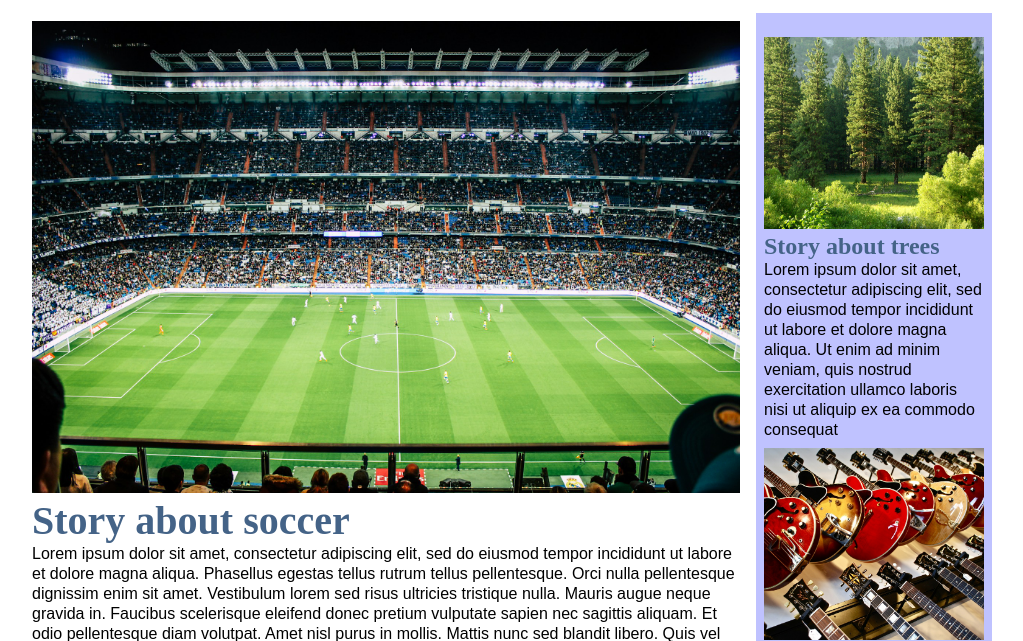
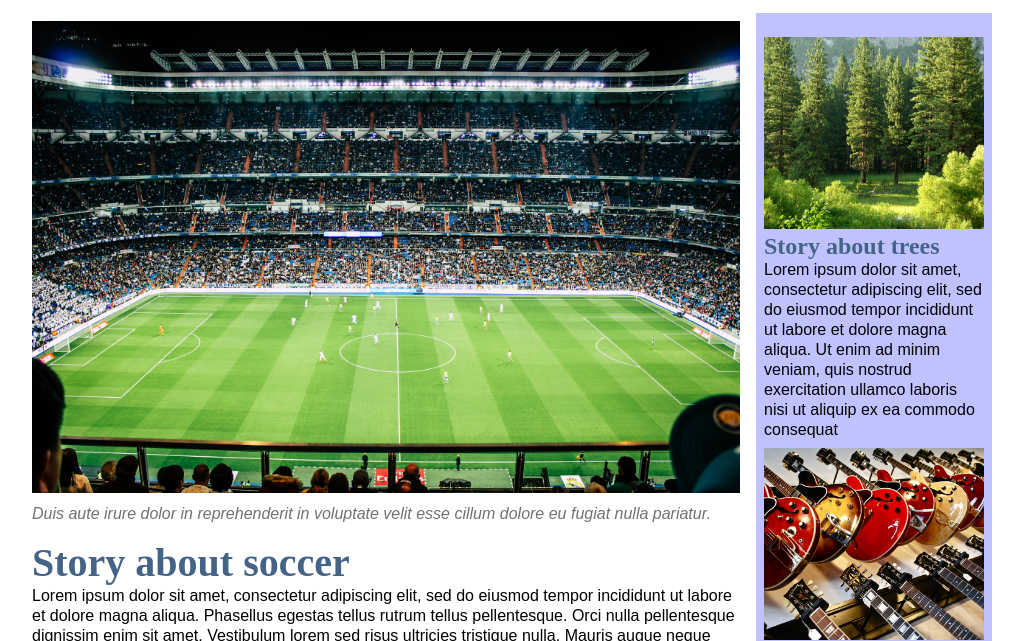
Before and after one commit to revamoolky/revamoolky.github.io, a plain HTML site: page grc339/digital-magazine/mainstory.html in a window 1280 px wide. Shown: the part 158-799 px from the top of the page, without its empty margins (128-1151 px from the left). Drawn offline with Linux system fonts and the light colour scheme.

Commit message:
Update mainstory.html

```diff
--- a/grc339/digital-magazine/mainstory.html
+++ b/grc339/digital-magazine/mainstory.html
@@ -37,6 +37,7 @@
                     <figure>
                         <img src="soccer-1.jpg" alt="">
                     </figure>
+                    <figcaption>Duis aute irure dolor in reprehenderit in voluptate velit esse cillum dolore eu fugiat nulla pariatur.</figcaption>
                     <h2>Story about soccer</h2>
                     <p>Lorem ipsum dolor sit amet, consectetur adipiscing elit, sed do eiusmod tempor incididunt ut labore et dolore magna aliqua. Phasellus egestas tellus rutrum tellus pellentesque. Orci nulla pellentesque dignissim enim sit amet. Vestibulum lorem sed risus ultricies tristique nulla. Mauris augue neque gravida in. Faucibus scelerisque eleifend donec pretium vulputate sapien nec sagittis aliquam. Et odio pellentesque diam volutpat. Amet nisl purus in mollis. Mattis nunc sed blandit libero. Quis vel eros donec ac odio tempor orci dapibus. Velit egestas dui id ornare arcu odio ut sem.
                     </p>
```
